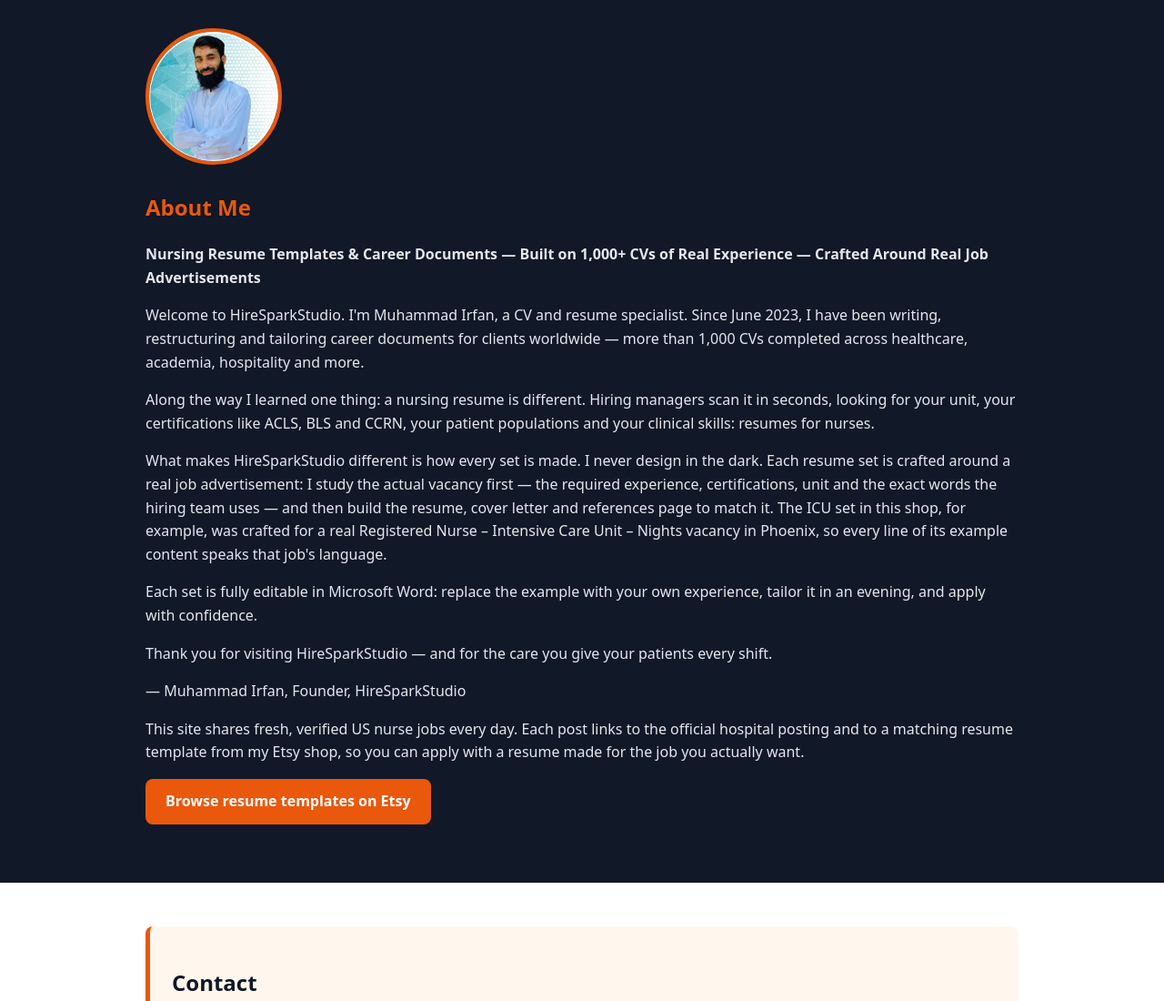
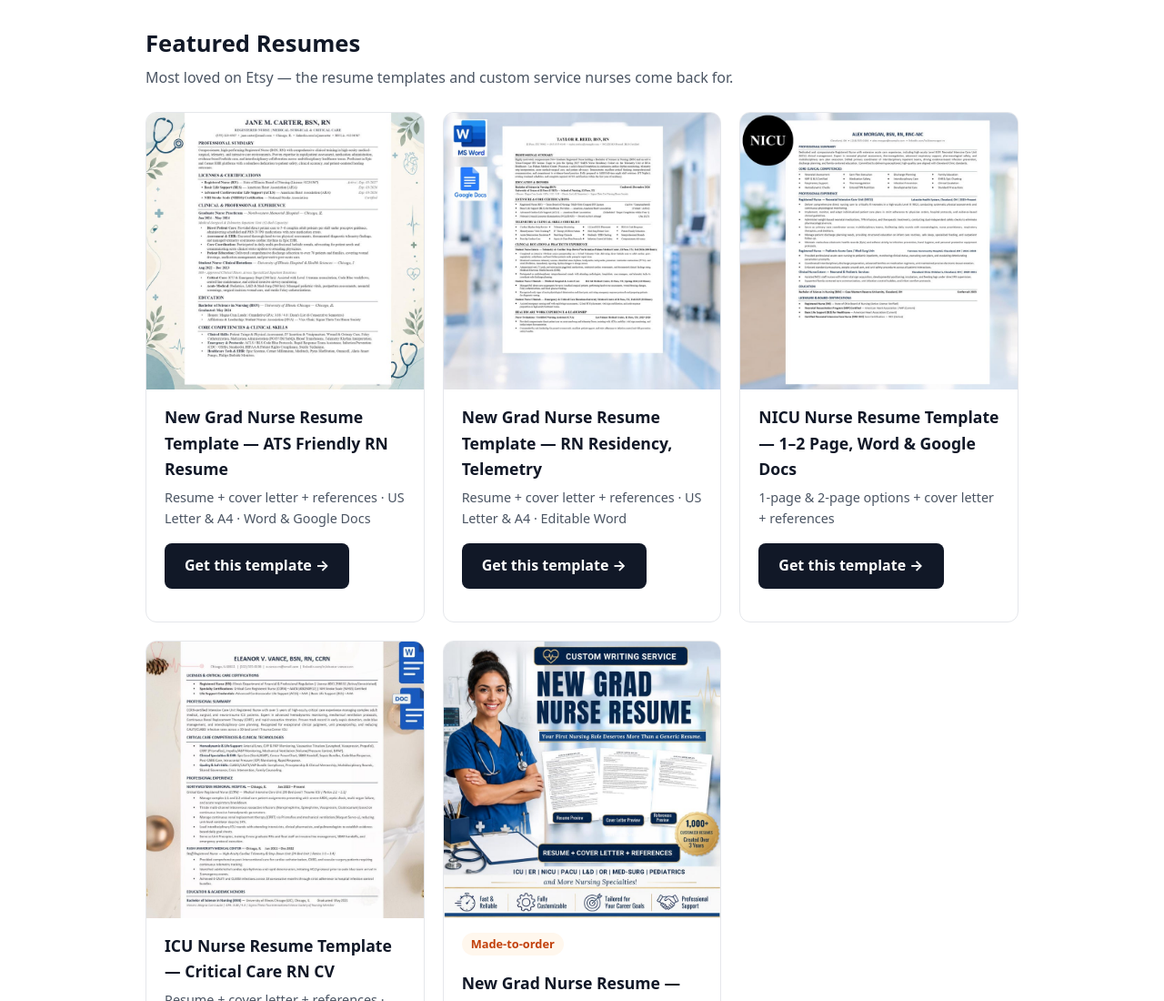
Before and after one commit to IrfanHireSparkStudio/IrfanHireSparkStudio.github.io, a plain HTML site: page index.html in a window 1280 px wide. Shown: the part 1700-2800 px from the top of the page at 91% size. Drawn offline with Linux system fonts and the light colour scheme.

Commit message:
Add Featured Resumes section with 5 most-loved listings

```diff
--- a/index.html
+++ b/index.html
@@ -52,6 +52,7 @@
     <a class="brand" href="index.html"><img src="logo.png" alt="HireSparkStudio logo" width="300" height="300"> HireSparkStudio</a>
     <nav class="topnav">
       <a href="#jobs">Latest Jobs</a>
+      <a href="#featured">Featured Resumes</a>
       <a href="#about">About Me</a>
       <a href="#contact">Contact</a>
       <a class="btn btn-green" href="https://wa.me/923266294334" target="_blank" rel="noopener">WhatsApp</a>
@@ -140,6 +141,52 @@
     </div>
   </section>
 
+  <section class="featured" id="featured">
+    <div class="container">
+      <h2>Featured Resumes</h2>
+      <p class="updated">Most loved on Etsy — the resume templates and custom service nurses come back for.</p>
+      <div class="grid">
+
+        <article class="card featured-card">
+          <a href="https://hiresparkstudio.etsy.com/listing/4586854850/new-grad-nurse-resume-template-ats" target="_blank" rel="noopener"><img src="preview-featured-generalist.jpg" alt="New Grad Nurse Resume Template preview – ATS Friendly RN resume, Word and Google Docs" width="794" height="794" loading="lazy"></a>
+          <h3><a href="https://hiresparkstudio.etsy.com/listing/4586854850/new-grad-nurse-resume-template-ats" target="_blank" rel="noopener">New Grad Nurse Resume Template — ATS Friendly RN Resume</a></h3>
+          <p class="meta">Resume + cover letter + references &middot; US Letter &amp; A4 &middot; Word &amp; Google Docs</p>
+          <p><a class="btn btn-dark" href="https://hiresparkstudio.etsy.com/listing/4586854850/new-grad-nurse-resume-template-ats" target="_blank" rel="noopener">Get this template &rarr;</a></p>
+        </article>
+
+        <article class="card featured-card">
+          <a href="https://hiresparkstudio.etsy.com/listing/4601580417/new-grad-nurse-resume-template-ats" target="_blank" rel="noopener"><img src="preview-featured-newgrad-ats.jpg" alt="New Grad RN Residency Resume Template preview – Telemetry new graduate nurse, Word and Google Docs" width="794" height="794" loading="lazy"></a>
+          <h3><a href="https://hiresparkstudio.etsy.com/listing/4601580417/new-grad-nurse-resume-template-ats" target="_blank" rel="noopener">New Grad Nurse Resume Template — RN Residency, Telemetry</a></h3>
+          <p class="meta">Resume + cover letter + references &middot; US Letter &amp; A4 &middot; Editable Word</p>
+          <p><a class="btn btn-dark" href="https://hiresparkstudio.etsy.com/listing/4601580417/new-grad-nurse-resume-template-ats" target="_blank" rel="noopener">Get this template &rarr;</a></p>
+        </article>
+
+        <article class="card featured-card">
+          <a href="https://hiresparkstudio.etsy.com/listing/4592961630/nicu-nurse-resume-template-12-page-word" target="_blank" rel="noopener"><img src="preview-featured-nicu.jpg" alt="NICU Nurse Resume Template preview – 1–2 page resume, cover letter and references, Word and Google Docs" width="794" height="794" loading="lazy"></a>
+          <h3><a href="https://hiresparkstudio.etsy.com/listing/4592961630/nicu-nurse-resume-template-12-page-word" target="_blank" rel="noopener">NICU Nurse Resume Template — 1–2 Page, Word &amp; Google Docs</a></h3>
+          <p class="meta">1-page &amp; 2-page options + cover letter + references</p>
+          <p><a class="btn btn-dark" href="https://hiresparkstudio.etsy.com/listing/4592961630/nicu-nurse-resume-template-12-page-word" target="_blank" rel="noopener">Get this template &rarr;</a></p>
+        </article>
+
+        <article class="card featured-card">
+          <a href="https://hiresparkstudio.etsy.com/listing/4568565419/icu-nurse-resume-template-critical-care" target="_blank" rel="noopener"><img src="preview-icu.jpg" alt="ICU Nurse Resume Template preview – Critical Care RN CV, Word and Google Docs" width="794" height="794" loading="lazy"></a>
+          <h3><a href="https://hiresparkstudio.etsy.com/listing/4568565419/icu-nurse-resume-template-critical-care" target="_blank" rel="noopener">ICU Nurse Resume Template — Critical Care RN CV</a></h3>
+          <p class="meta">Resume + cover letter + references &middot; Word &amp; Google Docs</p>
+          <p><a class="btn btn-dark" href="https://hiresparkstudio.etsy.com/listing/4568565419/icu-nurse-resume-template-critical-care" target="_blank" rel="noopener">Get this template &rarr;</a></p>
+        </article>
+
+        <article class="card featured-card">
+          <a href="https://hiresparkstudio.etsy.com/listing/4611807547/new-grad-nurse-resume-custom-rn-cv-cover" target="_blank" rel="noopener"><img src="preview-featured-custom.jpg" alt="New Grad Nurse Resume custom service preview – custom RN CV, cover letter and references" width="794" height="794" loading="lazy"></a>
+          <span class="tag">Made-to-order</span>
+          <h3><a href="https://hiresparkstudio.etsy.com/listing/4611807547/new-grad-nurse-resume-custom-rn-cv-cover" target="_blank" rel="noopener">New Grad Nurse Resume — Custom RN CV</a></h3>
+          <p class="meta">Custom-written for your exact job &middot; Resume + cover letter + references</p>
+          <p><a class="btn btn-orange" href="https://hiresparkstudio.etsy.com/listing/4611807547/new-grad-nurse-resume-custom-rn-cv-cover" target="_blank" rel="noopener">Order a custom resume &rarr;</a></p>
+        </article>
+
+      </div>
+    </div>
+  </section>
+
   <section class="about" id="about">
     <div class="container">
       <div class="about-inner">
--- a/styles.css
+++ b/styles.css
@@ -93,3 +93,12 @@ footer a { color: #fff; }
 
 /* Template preview image above the ready-template button */
 .template-preview { display: block; width: 100%; max-width: 560px; height: auto; border: 1px solid var(--border); border-radius: 12px; margin: 12px 0; }
+
+/* Featured Resumes */
+.featured { padding: 24px 0 48px; }
+.featured h2 { font-size: 1.6rem; margin-bottom: 4px; }
+.featured-card { padding: 0 0 20px; overflow: hidden; }
+.featured-card img { display: block; width: 100%; height: auto; }
+.featured-card h3, .featured-card .meta, .featured-card p { margin-left: 20px; margin-right: 20px; }
+.featured-card h3 { margin-top: 16px; }
+.featured-card .tag { margin-left: 20px; margin-top: 16px; }
```
Also changed, not shown: preview-featured-custom.jpg (added), preview-featured-generalist.jpg (added), preview-featured-newgrad-ats.jpg (added), preview-featured-nicu.jpg (added).
